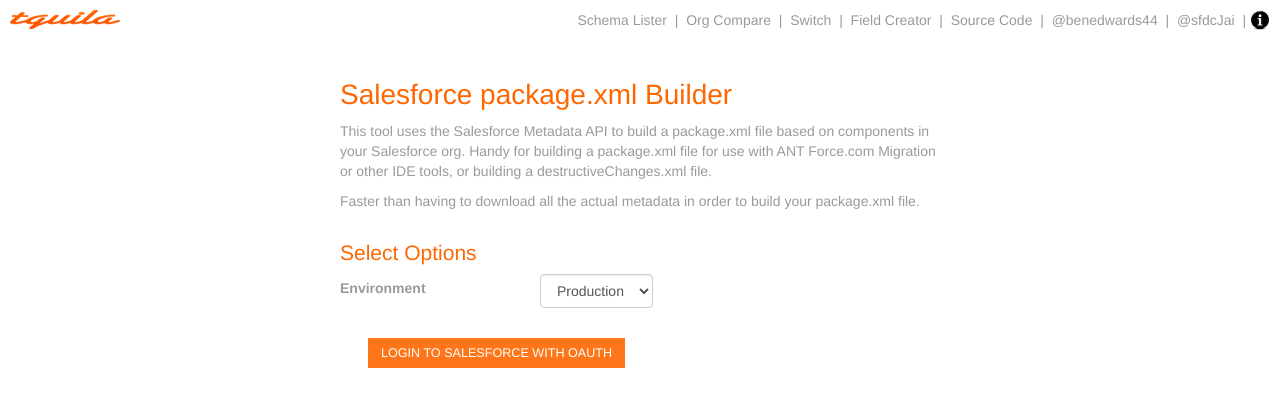
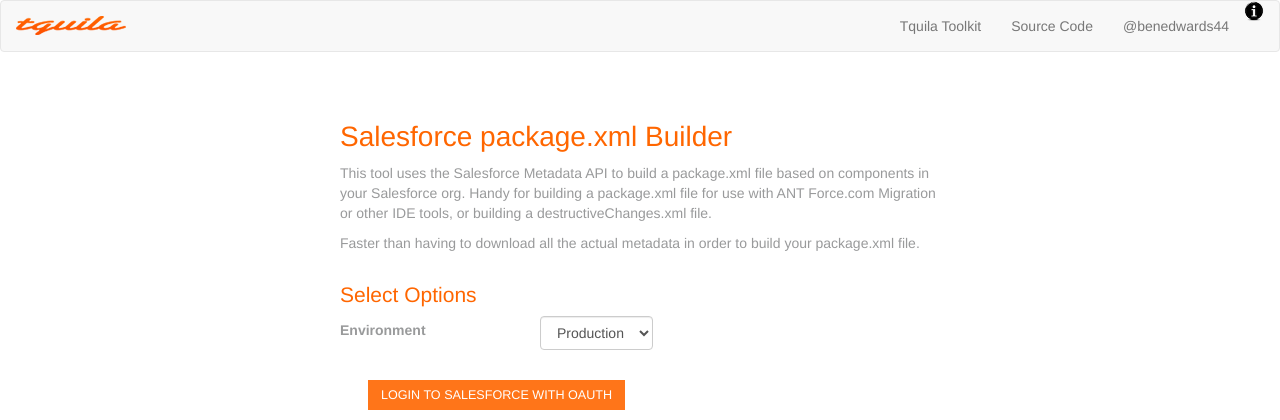
Before and after one commit to benedwards44/packagebuilder, a Django app: page / in a window 1280 px wide. Shown: the top 420 px of the page. Run offline with Django 3.2, Linux system fonts and the light colour scheme; parts of the project's set-up code (start-up, migrations or seed data) failed here and were passed over; some libraries are stand-ins or nearby versions.

Commit message:
Updated navigation bar

```diff
--- a/buildpackage/views.py
+++ b/buildpackage/views.py
@@ -188,11 +188,34 @@ def select_components(request, package_id):
 	return render_to_response('select_components.html', RequestContext(request, {'package': package, 'component_select_form': component_select_form,'component_type_formset': component_type_formset,'component_formset': component_formset}))
 
 def package(request, package_id):
+
 	package = get_object_or_404(Package, random_id = package_id)
 	package_xml = package.package
 	package.delete()
 	return render_to_response('package.html', RequestContext(request, {'package_xml': package_xml}))
 
+
 def logout(request):
+
 	instance = request.GET.get('instance')
 	return render_to_response('logout.html', RequestContext(request, {'instance': instance}))
+
+
+@csrf_exempt
+def auth_details(request):
+	"""
+		RESTful endpoint to pass authentication details
+	"""
+
+	#request_body = request.body
+
+	print request.body
+
+
+
+	response_data = {
+		'job_id': 'Hello',
+		'job_url': 'https://packagebuilder.herokuapp.com/job/'
+	}
+
+	return HttpResponse(json.dumps(response_data), content_type = 'application/json')
--- a/packagebuilder/templates/404.html
+++ b/packagebuilder/templates/404.html
@@ -10,6 +10,8 @@
 
 		<div role="alert" class="alert alert-danger">
 			The page you are looking for could not be found. If you are trying to load a package, chances are it was deleted or clear from the database. Please run the process again.
+			<br/><br/>
+			Click <a href="/">here</a> to return to the home page.
 		</div>
 
 	</div>
--- a/packagebuilder/templates/base.html
+++ b/packagebuilder/templates/base.html
@@ -35,28 +35,45 @@
 
 		<div id="wrapper">
 
-			<a href="http://www.tquila.com" class="logo" target="_blank">
-				<img src="{{ STATIC_URL }}images/tquila-logo@1x.png" style="" border="0" />
-			</a>
+			<!-- Static navbar -->
+	      	<nav class="navbar navbar-default">
 
-			<div class="contact">
-				<a href="https://schemalister.herokuapp.com" target="_blank">Schema Lister</a>
-				&nbsp;|&nbsp;
-				<a href="https://sforgcompare.herokuapp.com" target="_blank">Org Compare</a>
-				&nbsp;|&nbsp;
-				<a href="https://sfswitch.herokuapp.com" target="_blank">Switch</a>
-				&nbsp;|&nbsp;
-				<a href="https://fieldcreator.herokuapp.com" target="_blank">Field Creator</a>
-				&nbsp;|&nbsp;
-				<a href="https://github.com/benedwards44/packagebuilder" target="_blank">Source Code</a>
-				&nbsp;|&nbsp;
-				<a href="https://twitter.com/benedwards44" target="_blank">@benedwards44</a>
-				&nbsp;|&nbsp;
-				<a href="https://twitter.com/sfdcJai" target="_blank">@sfdcJai</a>
-				&nbsp;|&nbsp;
-				<img src="/static/images/i-icon.png" class="info_icon" data-toggle="modal" data-target="#infoModal" style="float:right;margin:0" />
+		        <div class="container-fluid">
 
-			</div>
+		          	<div class="navbar-header">
+		            	<button type="button" class="navbar-toggle collapsed" data-toggle="collapse" data-target="#navbar" aria-expanded="false" aria-controls="navbar">
+			              	<span class="sr-only">Toggle navigation</span>
+			              	<span class="icon-bar"></span>
+			              	<span class="icon-bar"></span>
+			              	<span class="icon-bar"></span>
+		            	</button>
+			            <a class="navbar-brand" href="http://www.tquila.com">
+			            	<img src="{{ STATIC_URL }}images/tquila-logo@1x.png" style="" border="0" />
+			            </a>
+		          	</div>
+
+		          	<div id="navbar" class="navbar-collapse collapse">
+
+		            	<ul class="nav navbar-nav navbar-right">
+		              		<li>
+		              			<a href="http://www.tquila.com/toolkit" target="_blank">Tquila Toolkit</a>
+		              		</li>
+		              		<li>
+		              			<a href="https://github.com/benedwards44/packagebuilder" target="_blank">Source Code</a>
+		              		</li>
+		              		<li>
+		              			<a href="https://twitter.com/benedwards44" target="_blank">@benedwards44</a>
+		              		</li>
+		              		<li>
+		              			<img src="/static/images/i-icon.png" class="info_icon" data-toggle="modal" data-target="#infoModal" style="float:right;margin:0" />
+		              		</li>
+		            	</ul>
+
+		          	</div><!--/.nav-collapse -->
+
+		        </div><!--/.container-fluid -->
+
+		    </nav>
 
 			<div class="clear"></div>
 
--- a/packagebuilder/urls.py
+++ b/packagebuilder/urls.py
@@ -13,4 +13,5 @@ urlpatterns = patterns('',
     url(r'^logout/$', 'buildpackage.views.logout'),
     url(r'^job_status/(?P<package_id>[0-9A-Za-z_\-]+)/$', 'buildpackage.views.job_status'),
     url(r'^loading/(?P<package_id>[0-9A-Za-z_\-]+)/$', 'buildpackage.views.loading'),
+    url(r'^auth_details/$', 'buildpackage.views.auth_details'),
 )
```
